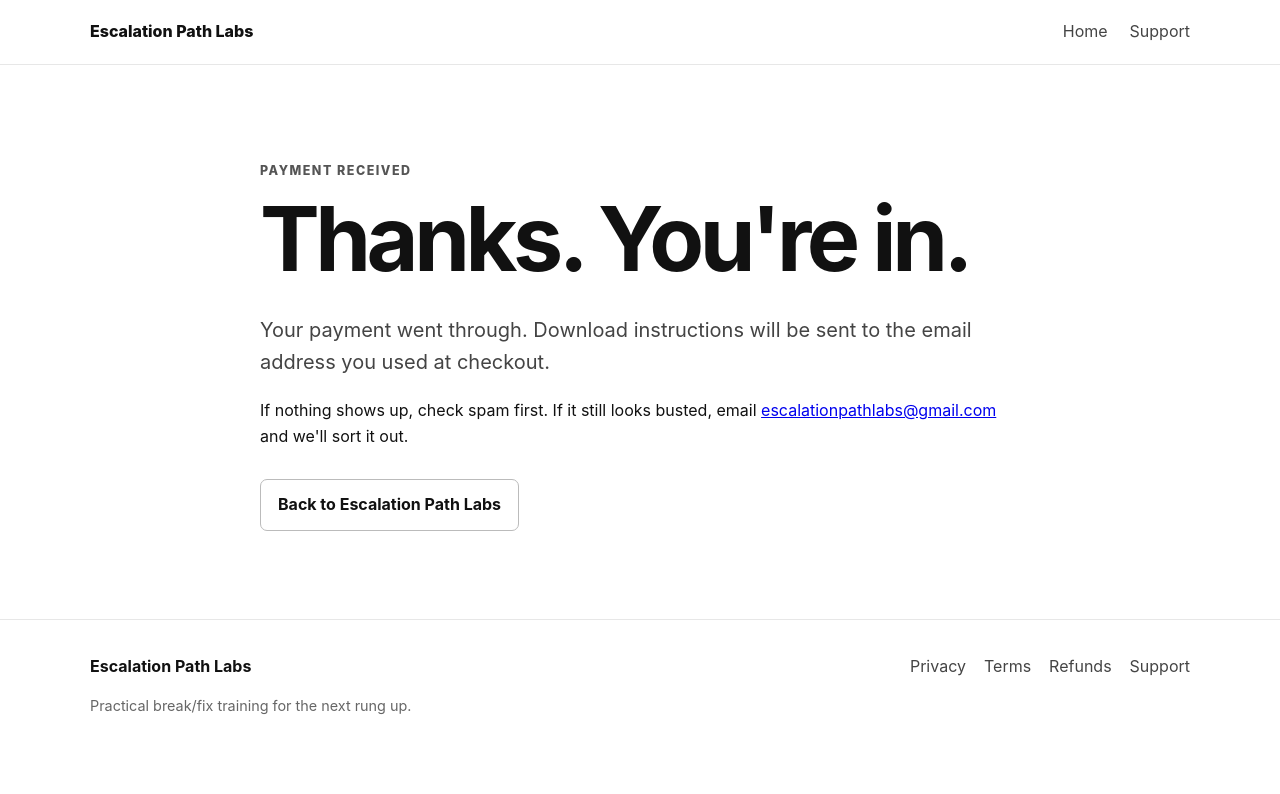
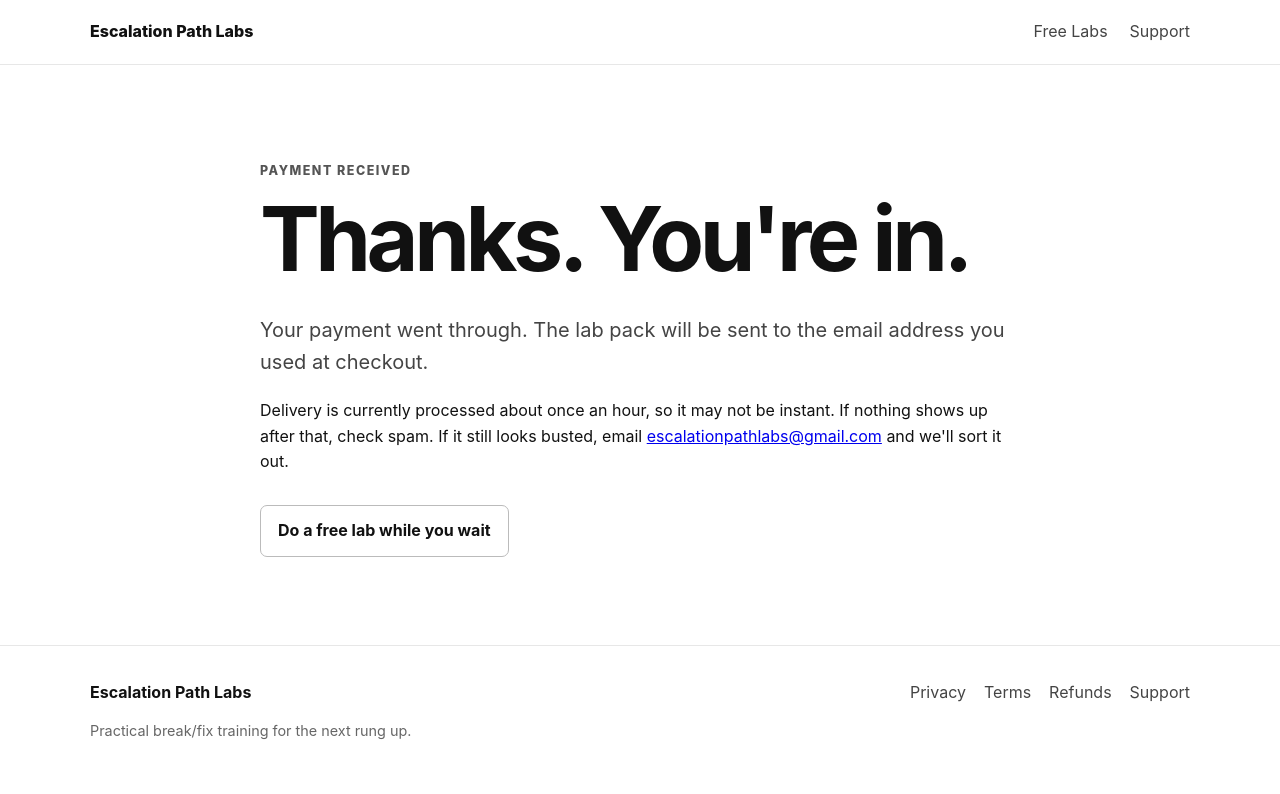
Before and after one commit to escalationpathlabs/escalationpathlabs.github.io, a plain HTML site: page thanks.html in a window 1280 px wide. Drawn offline with Linux system fonts and the light colour scheme.

Commit message:
Clarify fulfillment timing after purchase

```diff
--- a/thanks.html
+++ b/thanks.html
@@ -8,41 +8,7 @@
   <link rel="stylesheet" href="/styles.css">
 </head>
 <body>
-  <header class="site-header">
-    <div class="wrap nav">
-      <a class="brand" href="/">Escalation Path Labs</a>
-      <nav>
-        <a href="/">Home</a>
-        <a href="mailto:escalationpathlabs@gmail.com">Support</a>
-      </nav>
-    </div>
-  </header>
-
-  <main>
-    <section class="hero wrap narrow">
-      <p class="eyebrow">PAYMENT RECEIVED</p>
-      <h1>Thanks. You're in.</h1>
-      <p class="lede">Your payment went through. Download instructions will be sent to the email address you used at checkout.</p>
-      <p>If nothing shows up, check spam first. If it still looks busted, email <a href="mailto:escalationpathlabs@gmail.com">escalationpathlabs@gmail.com</a> and we'll sort it out.</p>
-      <div class="actions">
-        <a class="button secondary" href="/">Back to Escalation Path Labs</a>
-      </div>
-    </section>
-  </main>
-
-  <footer>
-    <div class="wrap footer-grid">
-      <div>
-        <strong>Escalation Path Labs</strong>
-        <p class="small">Practical break/fix training for the next rung up.</p>
-      </div>
-      <div class="footer-links">
-        <a href="/privacy.html">Privacy</a>
-        <a href="/terms.html">Terms</a>
-        <a href="/refunds.html">Refunds</a>
-        <a href="mailto:escalationpathlabs@gmail.com">Support</a>
-      </div>
-    </div>
-  </footer>
-</body>
-</html>
+  <header class="site-header"><div class="wrap nav"><a class="brand" href="/">Escalation Path Labs</a><nav><a href="/labs/">Free Labs</a><a href="mailto:escalationpathlabs@gmail.com">Support</a></nav></div></header>
+  <main><section class="hero wrap narrow"><p class="eyebrow">PAYMENT RECEIVED</p><h1>Thanks. You're in.</h1><p class="lede">Your payment went through. The lab pack will be sent to the email address you used at checkout.</p><p>Delivery is currently processed about once an hour, so it may not be instant. If nothing shows up after that, check spam. If it still looks busted, email <a href="mailto:escalationpathlabs@gmail.com">escalationpathlabs@gmail.com</a> and we'll sort it out.</p><div class="actions"><a class="button secondary" href="/labs/">Do a free lab while you wait</a></div></section></main>
+  <footer><div class="wrap footer-grid"><div><strong>Escalation Path Labs</strong><p class="small">Practical break/fix training for the next rung up.</p></div><div class="footer-links"><a href="/privacy.html">Privacy</a><a href="/terms.html">Terms</a><a href="/refunds.html">Refunds</a><a href="mailto:escalationpathlabs@gmail.com">Support</a></div></div></footer>
+</body></html>
```
